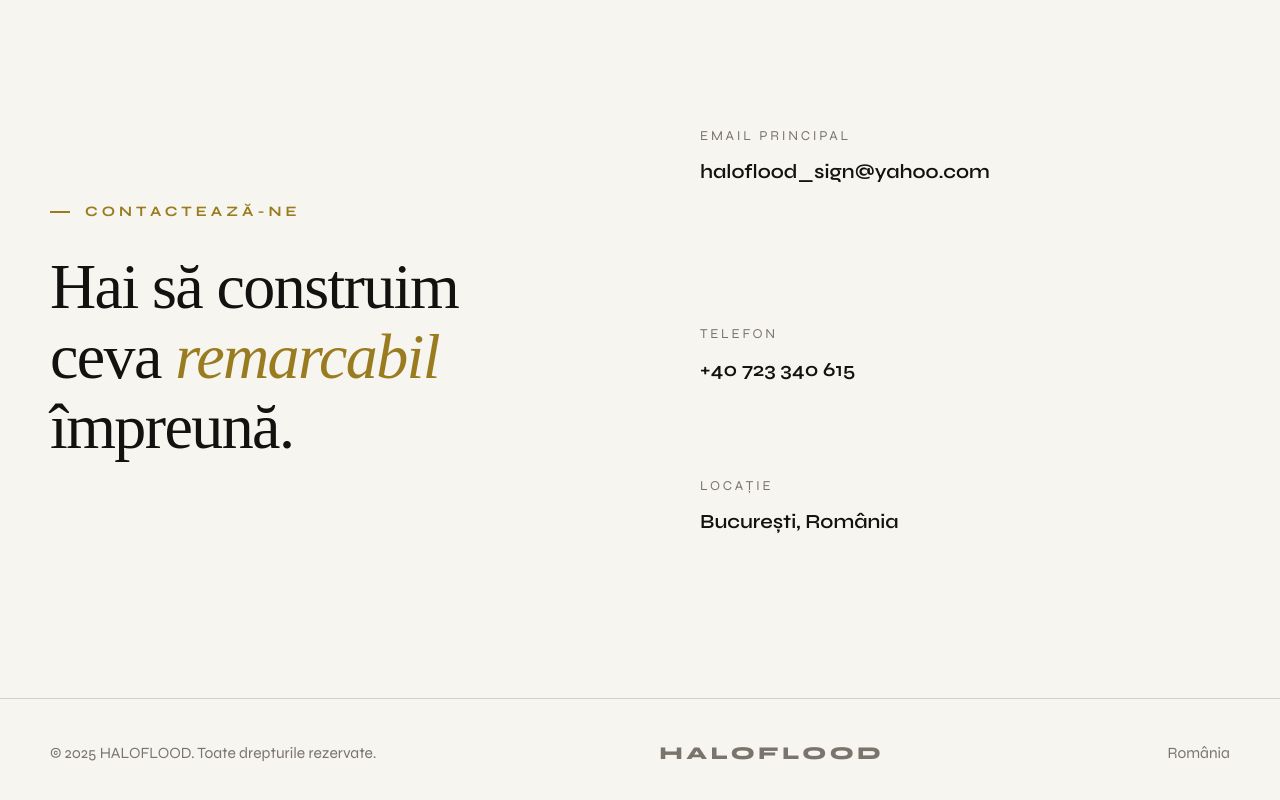
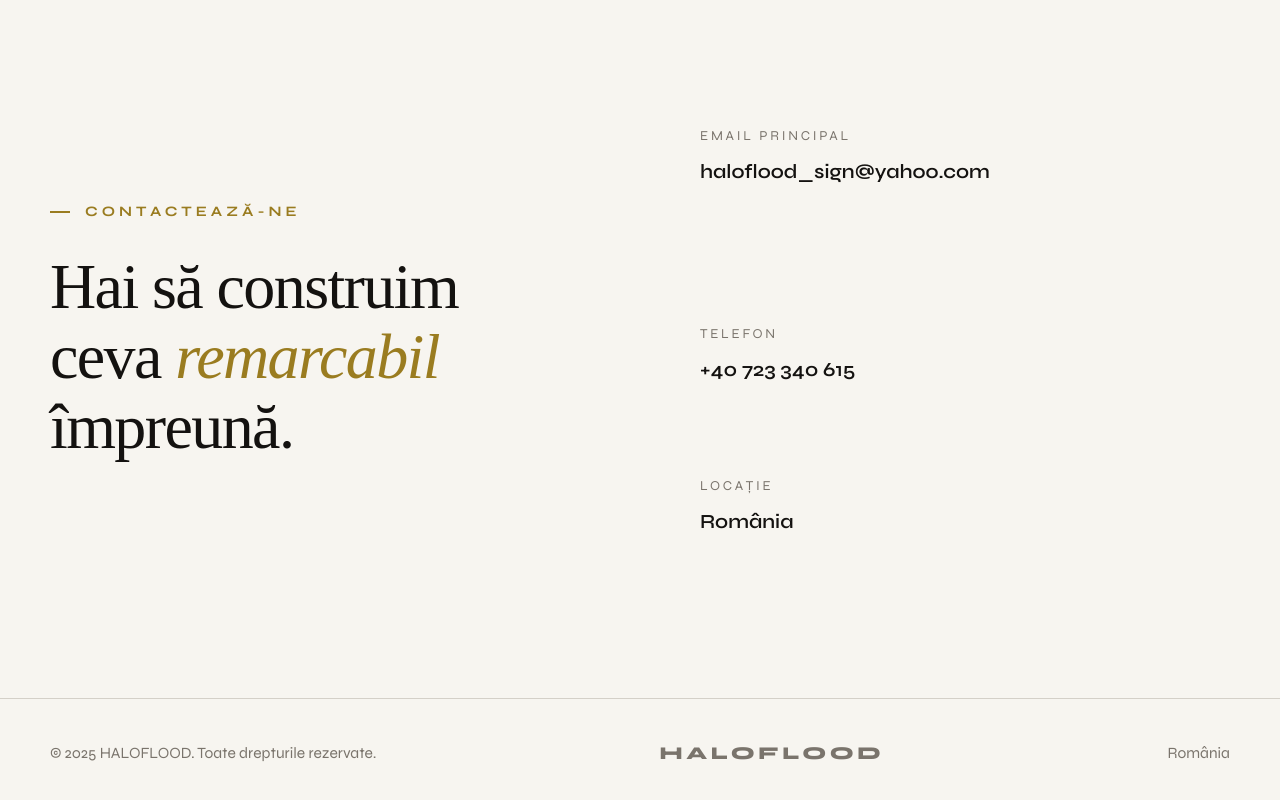
Before and after one commit to Michael-dev-tech/Haloflood, a plain HTML site: page index.html in a window 1280 px wide. Shown: the part 3792-4592 px from the top of the page. Drawn offline with Linux system fonts and the light colour scheme; a web font is replaced by a local one.

Commit message:
Update index.html

```diff
--- a/index.html
+++ b/index.html
@@ -659,7 +659,7 @@
       <div class="contact-divider"></div>
       <div class="c-row">
         <span class="c-label">Locație</span>
-        <span class="c-val">București, România</span>
+        <span class="c-val">România</span>
       </div>
     </div>
   </section>
```
